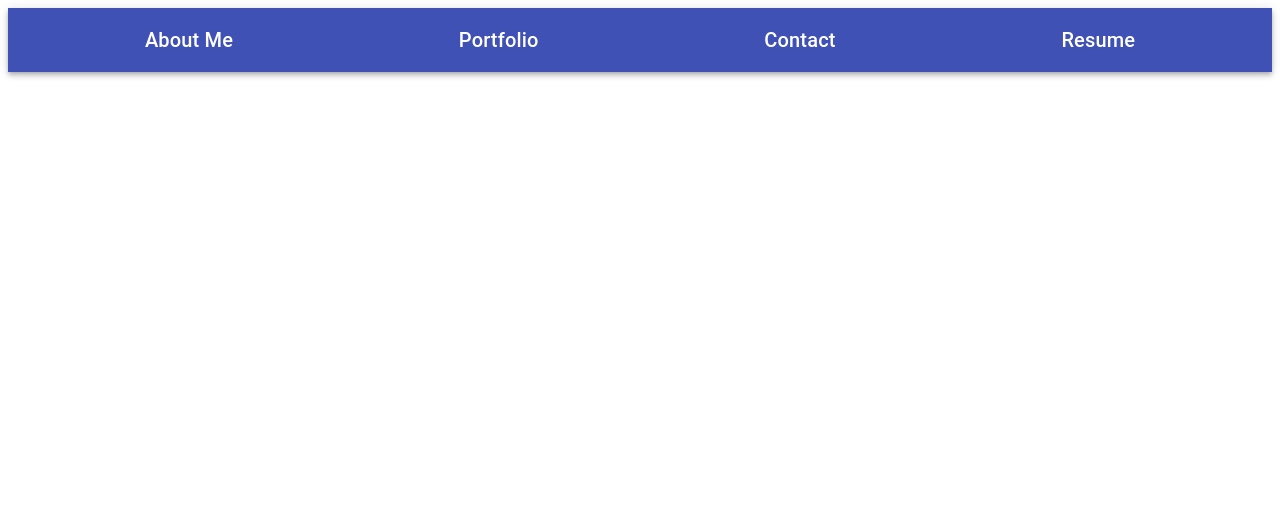
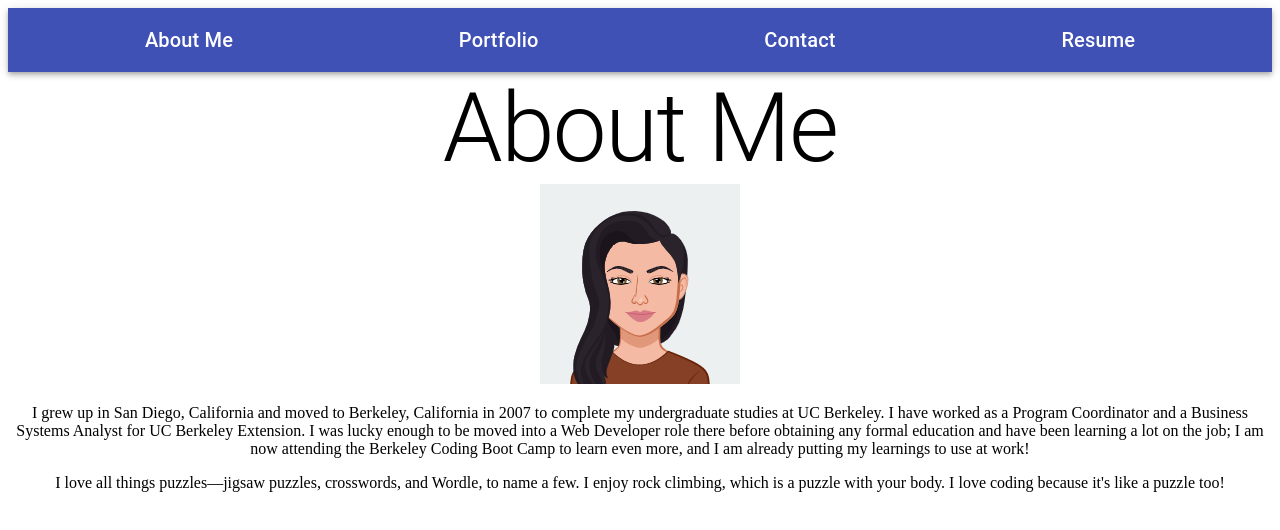
Before and after one commit to sendusyourbones/rebecca-react-portfolio, a React (Create React App) app: page / in a window 1280 px wide. Shown: the top 530 px of the page. Built offline with nearby package versions, Linux system fonts and the light colour scheme.

Commit message:
Add About Me component

```diff
--- a/src/App.js
+++ b/src/App.js
@@ -1,12 +1,14 @@
 import './App.css';
 import {
   Header,
+  About,
 } from './components';
 
 function App() {
   return (
     <div className="App">
       <Header/>
+      <About/>
     </div>
   );
 }
--- /dev/null
+++ b/src/components/About.js
@@ -0,0 +1,18 @@
+import React from 'react';
+import {
+    Typography,
+} from '@material-ui/core';
+import Avatar from '../assets/images/avatar.png';
+
+export const About = () => {
+    return (
+        <section>
+            <Typography variant="h1">About Me</Typography>
+            <img src={Avatar} alt="Female avatar with medium-length hair, light skin, and brown eyes" class="float-left" />
+            <p>I grew up in San Diego, California and moved to Berkeley, California in 2007 to complete my undergraduate studies at UC Berkeley. I have worked as a Program Coordinator and a Business Systems Analyst for UC Berkeley Extension. I was lucky enough to be moved into a Web Developer role there before obtaining any formal education and have been learning a lot on the job; I am now attending the Berkeley Coding Boot Camp to learn even more, and I am already putting my learnings to use at work!</p>
+            <p>I love all things puzzles&mdash;jigsaw puzzles, crosswords, and Wordle, to name a few. I enjoy rock climbing, which is a puzzle with your body. I love coding because it's like a puzzle too!</p>
+        </section>
+    );
+};
+
+export default About;
--- a/src/components/index.js
+++ b/src/components/index.js
@@ -1 +1,2 @@
 export * from './Header';
+export * from './About';
```
Also changed, not shown: src/assets/images/avatar.png (added).
